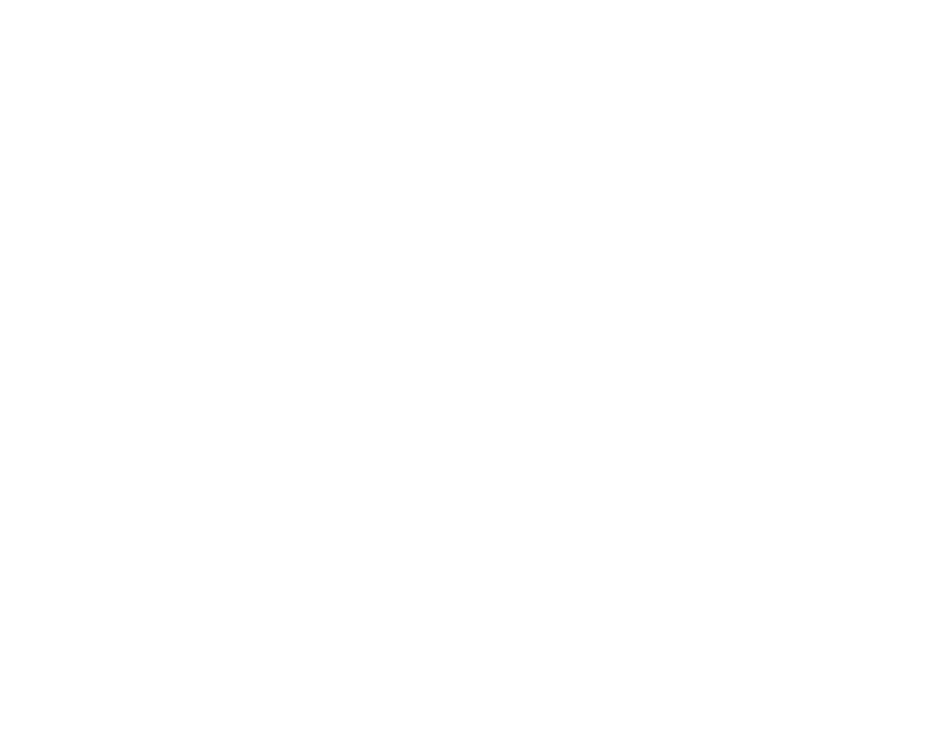
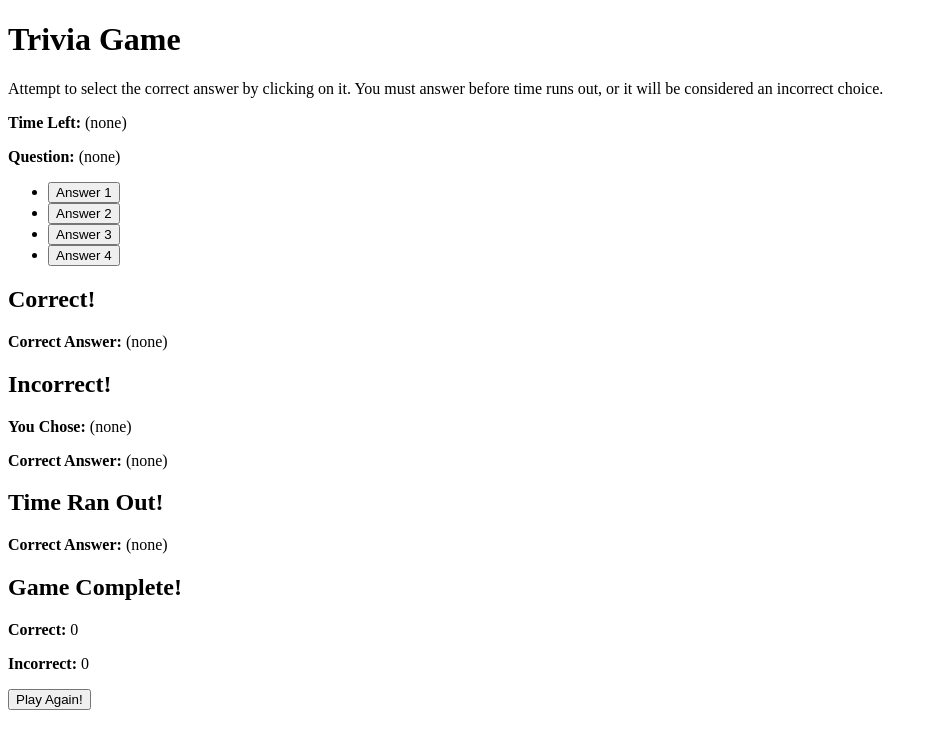
Before and after one commit to j-sea/TriviaGame, a plain HTML site: page index.html in a window 1280 px wide. Shown: the whole page, without its empty margins (0-938 px from the left). Drawn offline with Linux system fonts and the light colour scheme.

Commit message:
Filled out the HTML structure with relevant IDs and classes

```diff
--- a/index.html
+++ b/index.html
@@ -7,20 +7,61 @@
     <title>Trivia Game</title>
 </head>
 <body>
+    <header>
         <!-- Display: Game Name -->
+        <h1>Trivia Game</h1>
         <!-- Display: Game Instructions -->
+        <p>Attempt to select the correct answer by clicking on it. You must answer before time runs out, or it will be considered an incorrect choice.</p>
+    </header>
+    <main>
         <!-- Display Screen: Game -->
+        <section id="game-screen">
             <!-- Display: Time Left -->
+            <p id="time-left"><b>Time Left:</b> <span>(none)</span></p>
             <!-- Display: Question -->
+            <p id="question"><b>Question:</b> <span>(none)</span></p>
             <!-- Display: Answers -->
+            <ul id="answers" role="menu" aria-roledescription="menu for selecting answers to the question">
+                <li><button class="answer" role="menuitem">Answer 1</button></li>
+                <li><button class="answer" role="menuitem">Answer 2</button></li>
+                <li><button class="answer" role="menuitem">Answer 3</button></li>
+                <li><button class="answer" role="menuitem">Answer 4</button></li>
+            </ul>
+        </section>
+
         <!-- Display Screen: Correct Answer Chosen -->
+        <section id="correct-answer-screen">
+            <h2>Correct!</h2>
             <!-- Display: Correct Answer -->
+            <p class="correct-answer"><b>Correct Answer:</b> <span>(none)</span></p>
+        </section>
+
         <!-- Display Screen: Wrong Answer Chosen -->
+        <section id="wrong-answer-screen">
+            <h2>Incorrect!</h2>
+            <!-- Display: Incorrect Answer -->
+            <p class="incorrect-answer"><b>You Chose:</b> <span>(none)</span></p>
             <!-- Display: Correct Answer -->
+            <p class="correct-answer"><b>Correct Answer:</b> <span>(none)</span></p>
+        </section>
+
         <!-- Display Screen: Time Ran Out -->
+        <section id="time-ran-out-screen">
+            <h2>Time Ran Out!</h2>
+            <!-- Display: Correct Answer -->
+            <p class="correct-answer"><b>Correct Answer:</b> <span>(none)</span></p>
+        </section>
+
         <!-- Display Screen: Trivia Summary -->
+        <section id="trivia-summary-screen">
+            <h2>Game Complete!</h2>
             <!-- Display: Number of Correct Answers -->
+            <p id="number-of-correct-answers"><b>Correct:</b> <span>0</span></p>
             <!-- Display: Number of Incorrect Answers -->
+            <p id="number-of-incorrect-answers"><b>Incorrect:</b> <span>0</span></p>
             <!-- Display: Restart Game Button -->
+            <button id="restart-game-button">Play Again!</button>
+        </section>
+    </main>
 </body>
 </html>
```
Lines whose indentation alone changed are shown as unchanged.
